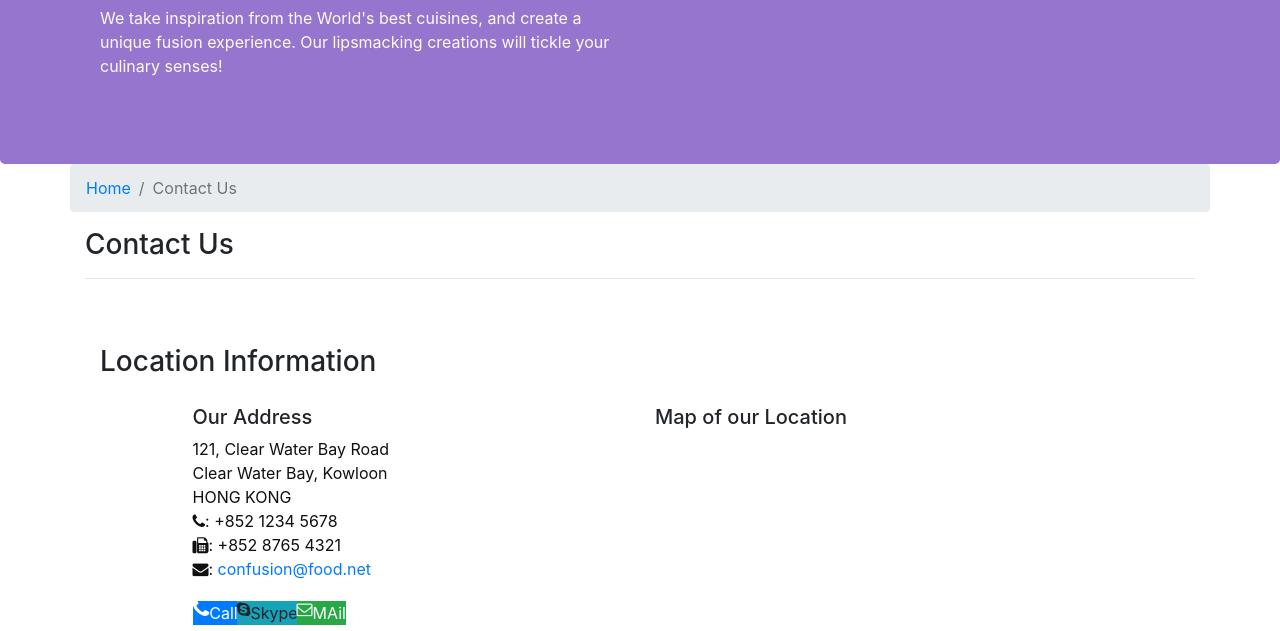
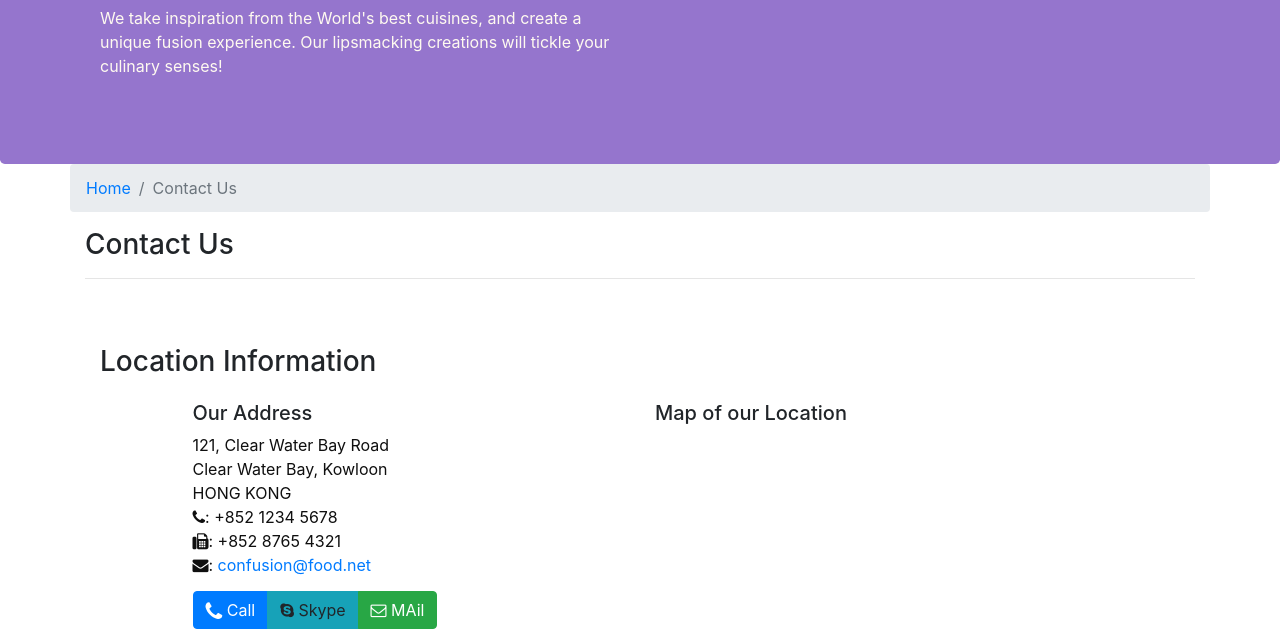
Before and after one commit to chalkoslowakya/conFusion, a website: page contactus.html in a window 1280 px wide. Shown: the part 170-801 px from the top of the page. Drawn offline with nearby package versions, Linux system fonts and the light colour scheme.

Commit message:
Buttons solved

```diff
--- a/contactus.html
+++ b/contactus.html
@@ -80,9 +80,9 @@
             </div>
             <div class="col-12 col-sm-11 offset-sm-1">
                 <div class="btn-group" role="group">
-                    <a role="button" class="btn-group btn-primary mr-auto" href="tel:+919997252868"><i class="fa fa-phone fa-lg"></i> Call</a>
-                    <a role="button" class="btn-group btn-info mr-auto"><i class="fa fa-skype"></i> Skype</a>
-                    <a role="button" class="btn-group btn-success mr-auto" href="mailto:aditya.choudhary.cs@gmail.com"><i class="fa fa-envelope-o"></i> MAil</a>
+                    <a role="button" class="btn btn-primary mr-auto" href="tel:+919997252868"><i class="fa fa-phone fa-lg"></i> Call</a>
+                    <a role="button" class="btn btn-info mr-auto"><i class="fa fa-skype"></i> Skype</a>
+                    <a role="button" class="btn btn-success mr-auto" href="mailto:aditya.choudhary.cs@gmail.com"><i class="fa fa-envelope-o"></i> MAil</a>
                 </div>
             </div>
         </div>
```
